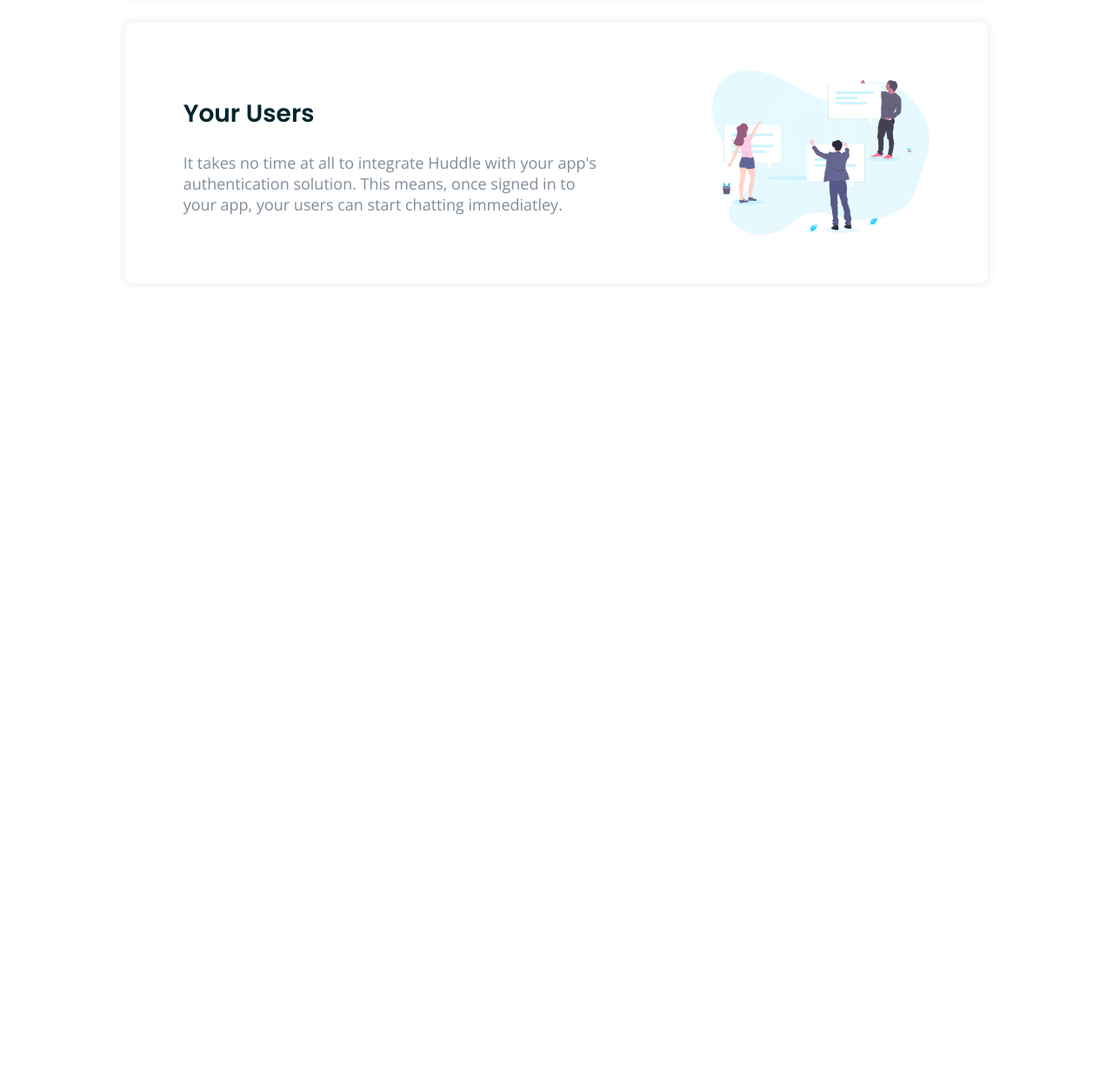
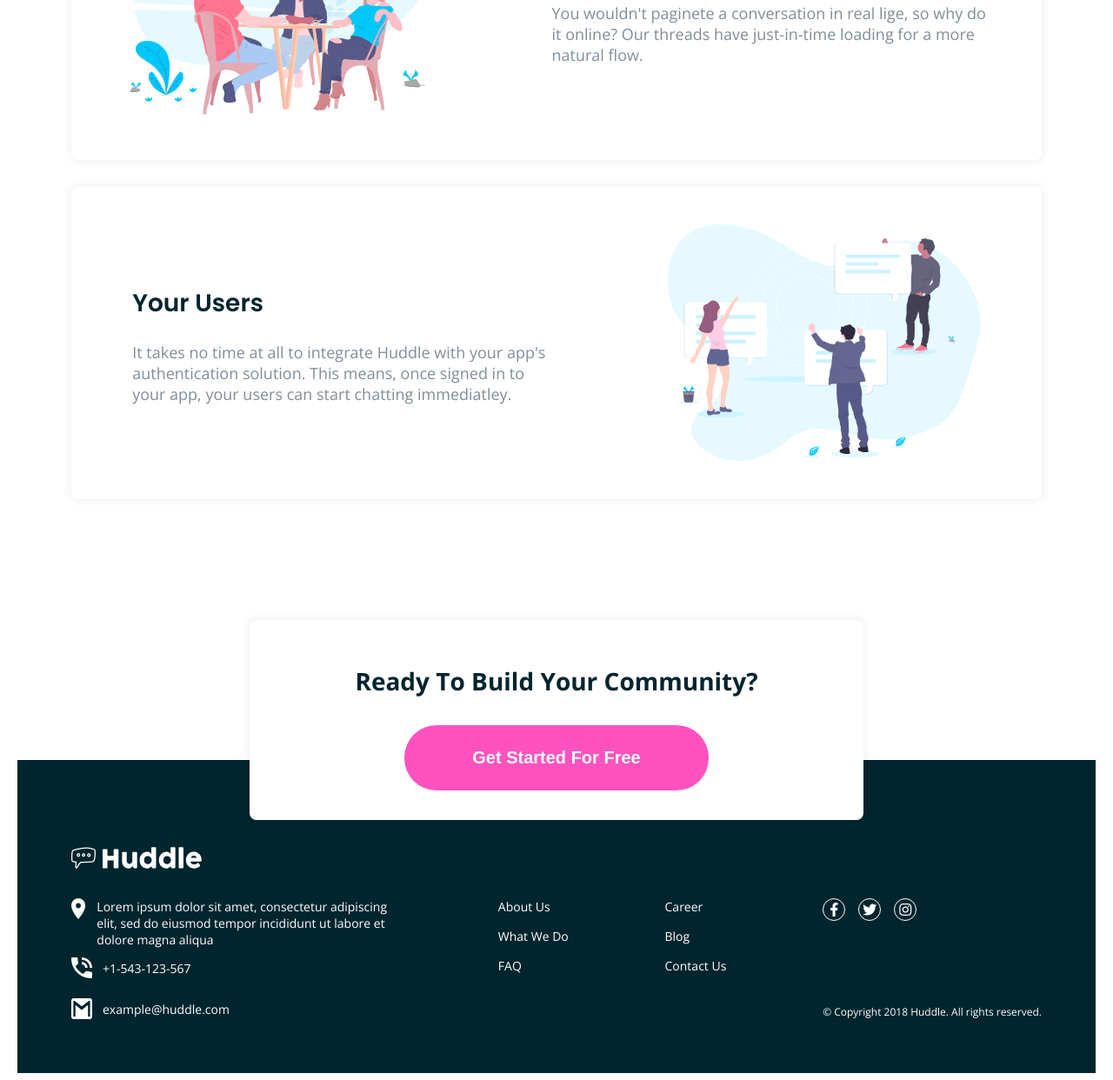
Before and after one commit to cogumos/Task_Paketa_Layout, a plain HTML site: page index.html in a window 1280 px wide. Shown: the part 1300-2542 px from the top of the page at 87% size. Before the commit the page ends 1634 px from the top, so only its background shows below. Drawn offline with nearby package versions, Linux system fonts and the light colour scheme.

Commit message:
add footer

```diff
--- a/index.html
+++ b/index.html
@@ -10,6 +10,7 @@
     <link rel="preconnect" href="https://fonts.gstatic.com">
     <link href="https://fonts.googleapis.com/css2?family=Open+Sans:wght@400;700&family=Poppins:wght@600&display=swap"
         rel="stylesheet">
+    <link href="https://cdnjs.cloudflare.com/ajax/libs/font-awesome/5.15.3/css/all.min.css" rel="stylesheet">
 </head>
 
 <body style="display: flex; justify-content: center; flex-direction: column; align-items: center; ">
@@ -74,6 +75,70 @@
     </section>
 
 
+
+    <footer name="inferior container">
+        <div class="shadow card_footer">
+            <h1 id="card_title">Ready To Build Your Community?</h1>
+            <button id="pink_btn_footer">Get Started For Free</button>
+        </div>
+
+        <div name="container footer" id="container_footer">
+            <img src="static/images/logo_white.svg" alt="logo" id="white_logo">
+            <div name="container content" class="flex" id="container_content">
+                <div name="bloco 01" id="business_data">
+                    <span class="flex align-center">
+                        <img src="static/images/icon-location.svg" alt="icon_location" class="icon_img"
+                            style="align-self: baseline;">
+                        <p style="margin: 0px;">Lorem ipsum dolor sit amet, consectetur adipiscing elit, sed do eiusmod
+                            tempor
+                            incididunt ut labore et dolore magna aliqua</p>
+                    </span>
+                    <span class="flex align-center">
+                        <img src="static/images/icon-phone.svg" alt="icon_phone" class="icon_img">
+                        <p>+1-543-123-567</p>
+                    </span>
+                    <span class="flex align-center">
+                        <img src="static/images/icon-email.svg" alt="icon_email" class="icon_img">
+                        <p>example@huddle.com</p>
+                    </span>
+                </div>
+                <div name="bloco 02" class="flex_column flex anchor_container">
+                    <a class="anchor_item" href="/">About Us</a>
+                    <a class="anchor_item mid_anchor" href="/">What We Do</a>
+                    <a class="anchor_item" href="/">FAQ</a>
+                </div>
+                <div name="bloco 03" class="flex_column flex anchor_container">
+                    <a class="anchor_item" href="/">Career</a>
+                    <a class="anchor_item mid_anchor" href="/">Blog</a>
+                    <a class="anchor_item" href="/">Contact Us</a>
+                </div>
+                <div name="bloco 04" class="media_container">
+                    <span style="display: flex;">
+                        <a href="https://www.facebook.com" class="link_icons" target="_blank">
+                            <div class="icon_container">
+                                <i class="fab fa-facebook-f" size="1"></i>
+                            </div>
+                        </a>
+                        <a href="https://www.twitter.com" class="link_icons" target="_blank"
+                            style="margin-left: 15px; margin-right: 15px;">
+                            <div class="icon_container">
+                                <i class="fab fa-twitter"></i>
+                            </div>
+                        </a>
+                        <a href="https://www.instagram.com" class="link_icons" target="_blank">
+                            <div class="icon_container">
+                                <i class="fab fa-instagram"></i>
+                            </div>
+                        </a>
+                    </span>
+                    <p style="font-size: 12px;">© Copyright 2018 Huddle. All rights reserved.</p>
+                </div>
+            </div>
+        </div>
+
+    </footer>
+
+
 </body>
 
 </html>
--- a/styles.css
+++ b/styles.css
@@ -12,8 +12,8 @@ body {
   box-shadow: 0px 0px 8px 3px rgb(0 0 0 / 0.05);
   border-radius: 8px;
   border-width: 100px;
-  width: 80%;
-  height: 300px;
+  width: 90%;
+  height: 360px;
 }
 
 .section_container {
@@ -23,7 +23,7 @@ body {
 }
 
 .img_of_card {
-  width: 250px;
+  width: 360px;
 }
 
 #mid_section {
@@ -46,7 +46,7 @@ body {
   justify-content: space-between;
   align-items: center;
   display: flex;
-  width: 80%;
+  width: 90%;
   margin-bottom: 20px;
   height: 98px;
 }
@@ -54,7 +54,7 @@ body {
 .inferior_container {
   display: flex;
   justify-content: space-between;
-  width: 80%;
+  width: 90%;
   margin-bottom: 50px;
 }
 
@@ -73,7 +73,7 @@ header {
   background-image: url("static/images/bg-hero-desktop.svg");
   background-size: cover;
   background-color: hsl(193, 100%, 96%);
-  margin-bottom: 100px;
+  margin-bottom: 120px;
 }
 
 #mockups {
@@ -104,7 +104,7 @@ header {
 }
 
 #white_btn_header {
-  color: hsl(208, 11%, 55%);
+  color: hsl(192, 100%, 9%);
   background-color: hsl(0, 0%, 100%);
   width: 150px;
   height: 40px;
@@ -116,10 +116,142 @@ header {
 }
 
 #white_btn_header:hover {
-  color: hsla(209, 11%, 55%, 0.89);
-  background-color: hsla(0, 0%, 100%, 0.5);
+  color: hsla(192, 100%, 9%, 0.582);
 }
 
 #logo {
   width: 150px;
 }
+
+footer {
+  background-color: hsl(192, 100%, 9%);
+  color: hsl(0, 0%, 100%);
+  display: flex;
+  justify-content: center;
+  align-items: center;
+  width: 1240px;
+  font-size: 14px;
+  margin-top: 300px;
+  position: relative;
+}
+
+.flex {
+  display: flex;
+}
+
+.flex_column {
+  flex-direction: column;
+}
+
+#container_footer {
+  width: 90%;
+}
+
+.link_icons {
+  text-decoration: none;
+  color: white;
+  font-size: 16px;
+}
+
+.link_icons:hover {
+  color: hsl(322, 100%, 66%);
+}
+
+.icon_container {
+  display: flex;
+  justify-content: center;
+  align-items: center;
+  border: solid;
+  border-width: 1px;
+  border-radius: 50%;
+  width: 24px;
+  height: 24px;
+}
+
+.icon_img {
+  width: 24px;
+  height: 24px;
+  margin-right: 12px;
+}
+
+#business_data {
+  width: 380px;
+  font-size: 14px;
+}
+
+.align-center {
+  align-items: center;
+}
+
+.anchor_container {
+  text-decoration: none;
+  color: white;
+}
+
+.anchor_item {
+  text-decoration: none;
+  color: white;
+}
+
+.anchor_item:hover {
+  text-decoration: underline;
+}
+
+.mid_anchor {
+  margin-top: 15px;
+  margin-bottom: 15px;
+}
+
+#container_content {
+  justify-content: space-between;
+  margin-bottom: 50px;
+}
+
+.media_container {
+  justify-content: space-between;
+  display: flex;
+  flex-direction: column;
+  height: 151px;
+}
+
+#white_logo {
+  width: 150px;
+  margin-top: 100px;
+  margin-bottom: 30px;
+}
+
+.shadow {
+  -webkit-box-shadow: 0px 0px 8px 3px rgb(0 0 0 / 0.05);
+  box-shadow: 0px 0px 8px 3px rgb(0 0 0 / 0.05);
+}
+
+.card_footer {
+  position: absolute;
+  display: flex;
+  flex-direction: column;
+  justify-content: center;
+  align-items: center;
+  border-radius: 8px;
+  border-width: 100px;
+  width: 57%;
+  height: 230px;
+  top: -45%;
+  background-color: white;
+}
+
+#card_title {
+  color: hsl(192, 100%, 9%);
+  font-size: 28px;
+  margin-bottom: 32px;
+}
+
+#pink_btn_footer {
+  color: white;
+  background-color: hsl(322, 100%, 66%);
+  width: 350px;
+  height: 75px;
+  border-radius: 37px;
+  border: none;
+  font-weight: 700;
+  font-size: 20px;
+}
```
